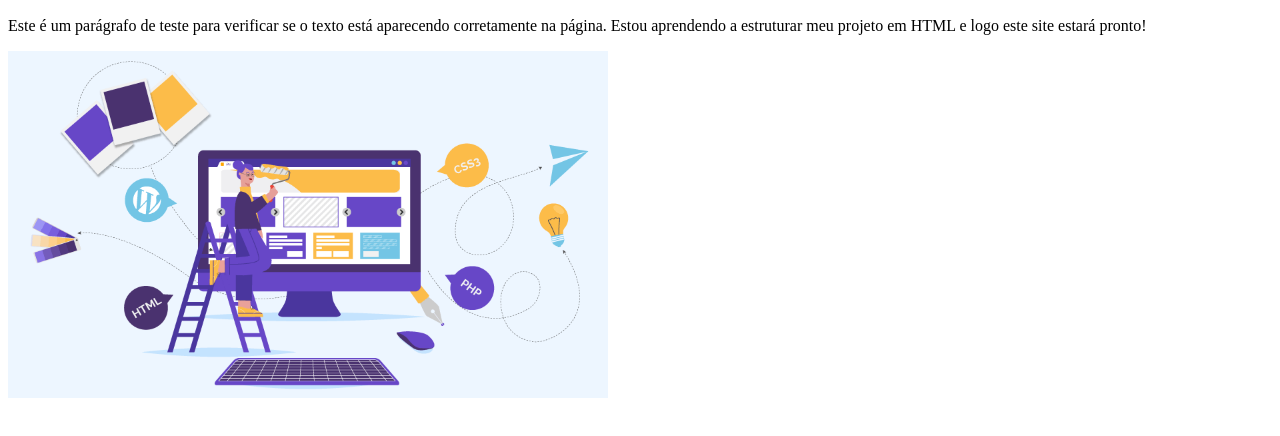
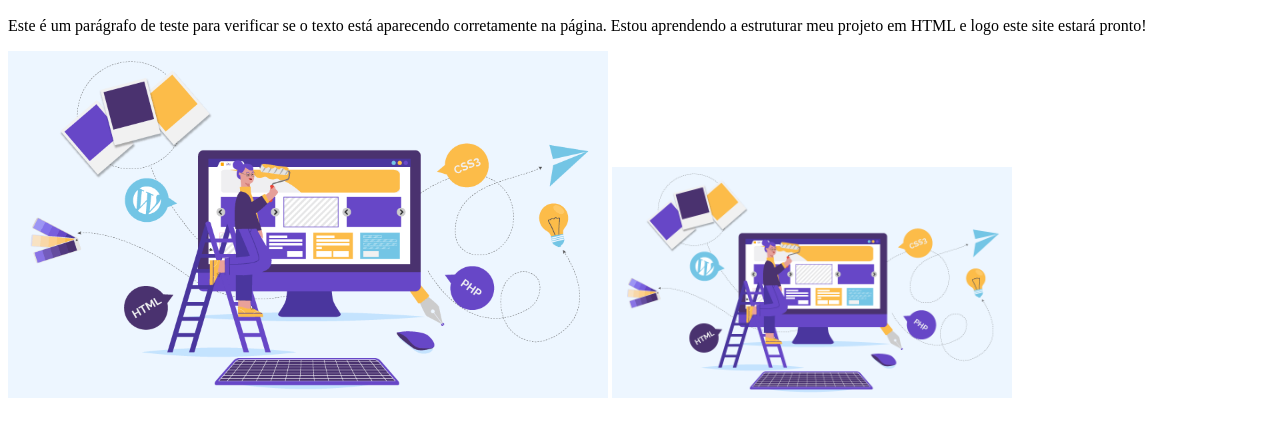
Before and after one commit to Cleber012/meu-primeiro-projeto, a plain HTML site: page index.html in a window 1280 px wide. Shown: the part 168-604 px from the top of the page. Drawn offline with Linux system fonts and the light colour scheme.

Commit message:
Alterei o tamanho da imagem para 400

```diff
--- a/index.html
+++ b/index.html
@@ -15,6 +15,7 @@
 
 
    <img src="imagens do site/site.png" alt=""width="600">
+   <img src="imagens do site/site.png" alt=""width="400">
 
 </body>
 </html>
```
